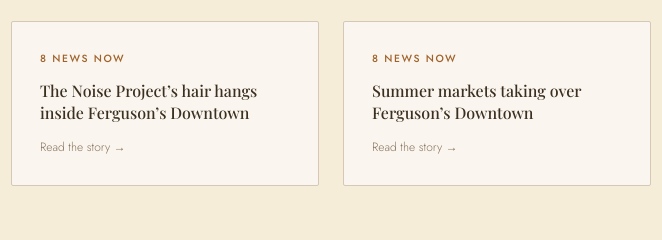
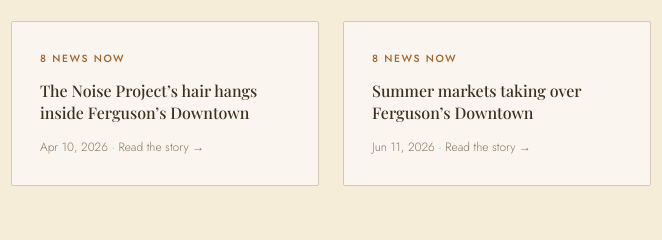
Before and after one commit to whittakermediagroup-collab/SavannahBrianne, a plain HTML site: page index.html in a window 1280 px wide. Shown: the part 5160-5400 px from the top of the page, 143-805 px from the left. Drawn offline with nearby package versions, Linux system fonts and the light colour scheme; a web font is replaced by a local one.

Commit message:
Add air dates to 8 News Now cards
Co-Authored-By: Claude Sonnet 5.5 <noreply@anthropic.com>
Claude-Session: https://claude.ai/code/session_01W6afmQMZgQUd6HXLr224co

```diff
--- a/index.html
+++ b/index.html
@@ -1049,12 +1049,12 @@
       <a class="press-card press-link fade-up" href="https://www.8newsnow.com/news/las-vegas-now/the-noise-projects-hair-hangs-inside-fergusons-downtown/" target="_blank" rel="noopener">
         <p class="press-outlet">8 News Now</p>
         <p class="press-headline">The Noise Project&rsquo;s hair hangs inside Ferguson&rsquo;s Downtown</p>
-        <p class="press-date">Read the story &rarr;</p>
+        <p class="press-date">Apr 10, 2026 · Read the story &rarr;</p>
       </a>
       <a class="press-card press-link fade-up" href="https://www.8newsnow.com/news/las-vegas-now/summer-markets-taking-over-fergusons-downtown/" target="_blank" rel="noopener">
         <p class="press-outlet">8 News Now</p>
         <p class="press-headline">Summer markets taking over Ferguson&rsquo;s Downtown</p>
-        <p class="press-date">Read the story &rarr;</p>
+        <p class="press-date">Jun 11, 2026 · Read the story &rarr;</p>
       </a>
       <div class="press-card press-placeholder fade-up">
         <p class="press-outlet">Outlet Name</p>
```
